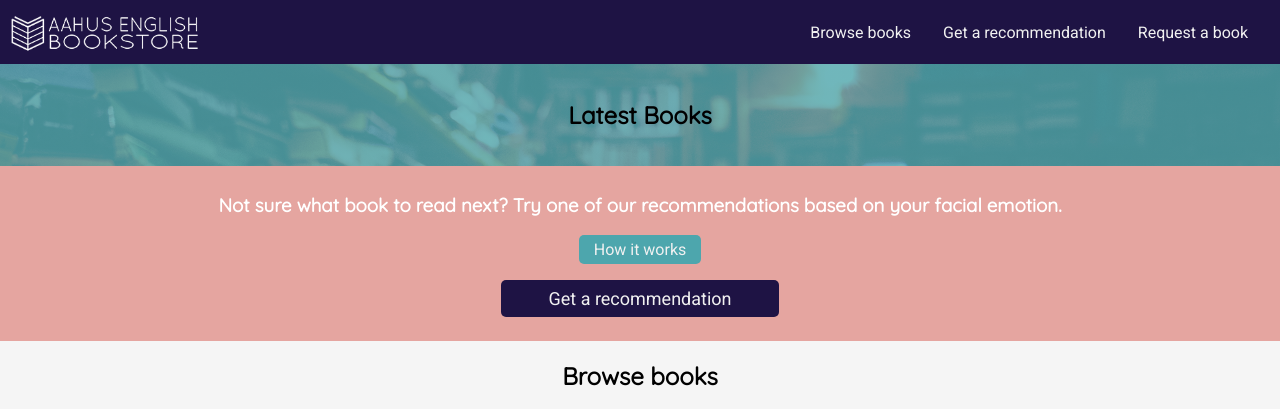
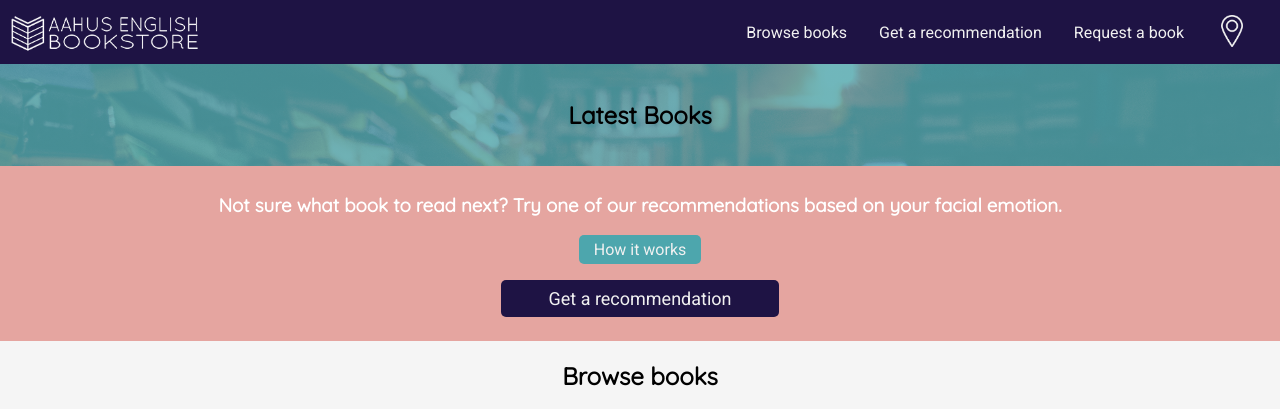
Before and after one commit to valio953/englishbooks, a PHP site: page /storefront.php in a window 1280 px wide. Shown: the top 409 px of the page. Run offline with PHP 8.4, Linux system fonts and the light colour scheme; data that the repository does not hold is empty; some libraries are stand-ins or nearby versions.

Commit message:
Added location button

```diff
--- a/css/style.css
+++ b/css/style.css
@@ -45,6 +45,13 @@ body {
   display: inline-block;
   margin-right: 2rem;
   padding-top: 0.25rem;
+}
+
+#location-icon {
+  height: 2rem;
+  float: right;
+  position: relative;
+  top: -0.5rem;
 }
 
 #logo-image {
--- a/storefront.php
+++ b/storefront.php
@@ -35,6 +35,7 @@ for($i=0; $i<count($get_categories); $i++)
 			<article class="nav">
 				<ul>
 					<li><a href="storefront.php"><img  id="logo-image" src="img/logo-white.png"></a></li>
+					<li class="nav-link"><a href="https://www.google.dk/maps/place/English+Bookstore+v%2FBeth+Merit/@56.150102,10.1969275,17z/data=!3m1!4b1!4m5!3m4!1s0x464c3f8d11dad5df:0xdfe7ecf32383a789!8m2!3d56.150099!4d10.1991162?hl=en" target="_blank"><img  id="location-icon" src="img/locationicon.png"></a></li>
           <li class="nav-link"><a href="#request-book">Request a book</a></li>
           <li class="nav-link"><a href="#recommend">Get a recommendation</a></li>
           <li class="nav-link"><a href="#browse-books">Browse books</a></li>
```
Also changed, not shown: img/locationicon.png (added).
